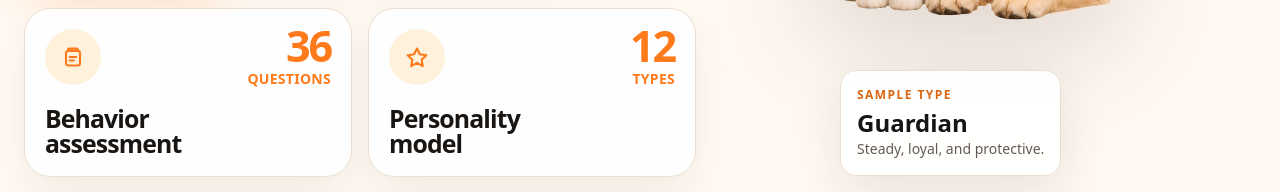
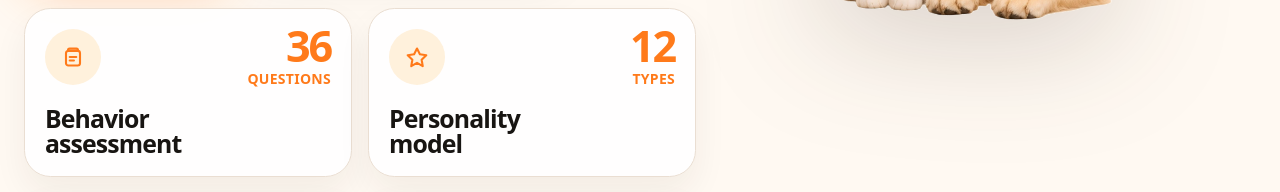
Before and after one commit to fuiet/pbti-pet-personality, a Next.js app: page / in a window 1280 px wide. Shown: the part 698-890 px from the top of the page. Built offline with nearby package versions, Linux system fonts and the light colour scheme; no server answers.

Commit message:
Remove homepage sample type card

```diff
--- a/app/page.tsx
+++ b/app/page.tsx
@@ -363,11 +363,6 @@ export default function Home() {
             alt="A happy cat and dog together wearing PBTI tags"
             className="relative z-10 h-auto w-[112%] max-w-[760px] object-contain drop-shadow-[0_28px_58px_rgba(52,34,20,.18)] lg:w-[118%] lg:max-w-[840px]"
           />
-          <div className="absolute bottom-10 left-4 z-20 rounded-2xl border border-[#eaded2] bg-white/92 p-4 shadow-[0_18px_50px_rgba(52,34,20,.1)] backdrop-blur sm:left-10 lg:left-6 xl:left-12">
-            <div className="text-xs font-black uppercase tracking-[.12em] text-[#d96612]">Sample type</div>
-            <div className="mt-1 text-2xl font-black">Guardian</div>
-            <div className="text-sm text-[#655a51]">Steady, loyal, and protective.</div>
-          </div>
         </div>
       </section>
 
```
